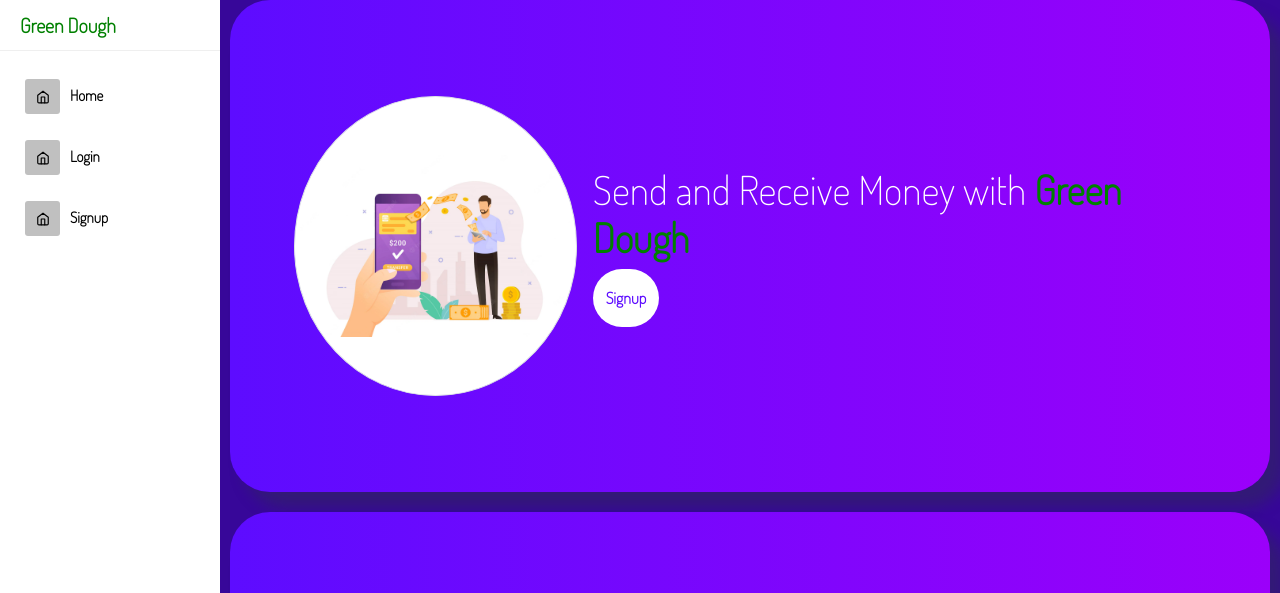
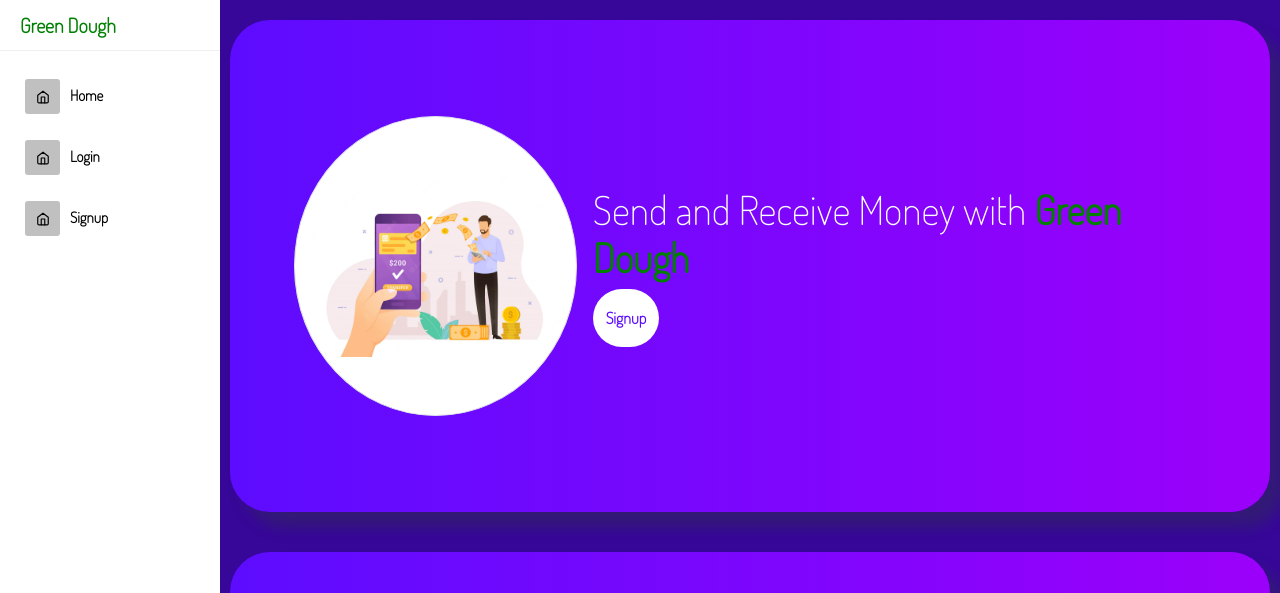
Before and after one commit to avni0000patel/green-dough, a React (Create React App) app in the folder client/: page / in a window 1280 px wide. Shown: the top 593 px of the page. Built offline with nearby package versions, Linux system fonts and the light colour scheme.

Commit message:
marginTop for home page

```diff
--- a/client/src/components/Home/home.js
+++ b/client/src/components/Home/home.js
@@ -13,6 +13,7 @@ export default function Home() {
       display: 'flex',
       alignItems: 'center',
       padding: '5rem 3rem',
+      marginTop: '20px',
       marginBottom: '20px',
       float: 'right',
       width: 'calc(100% - 240px)',
```
Also changed, not shown: 1 other file (tests, documents, lock files or other folders).
